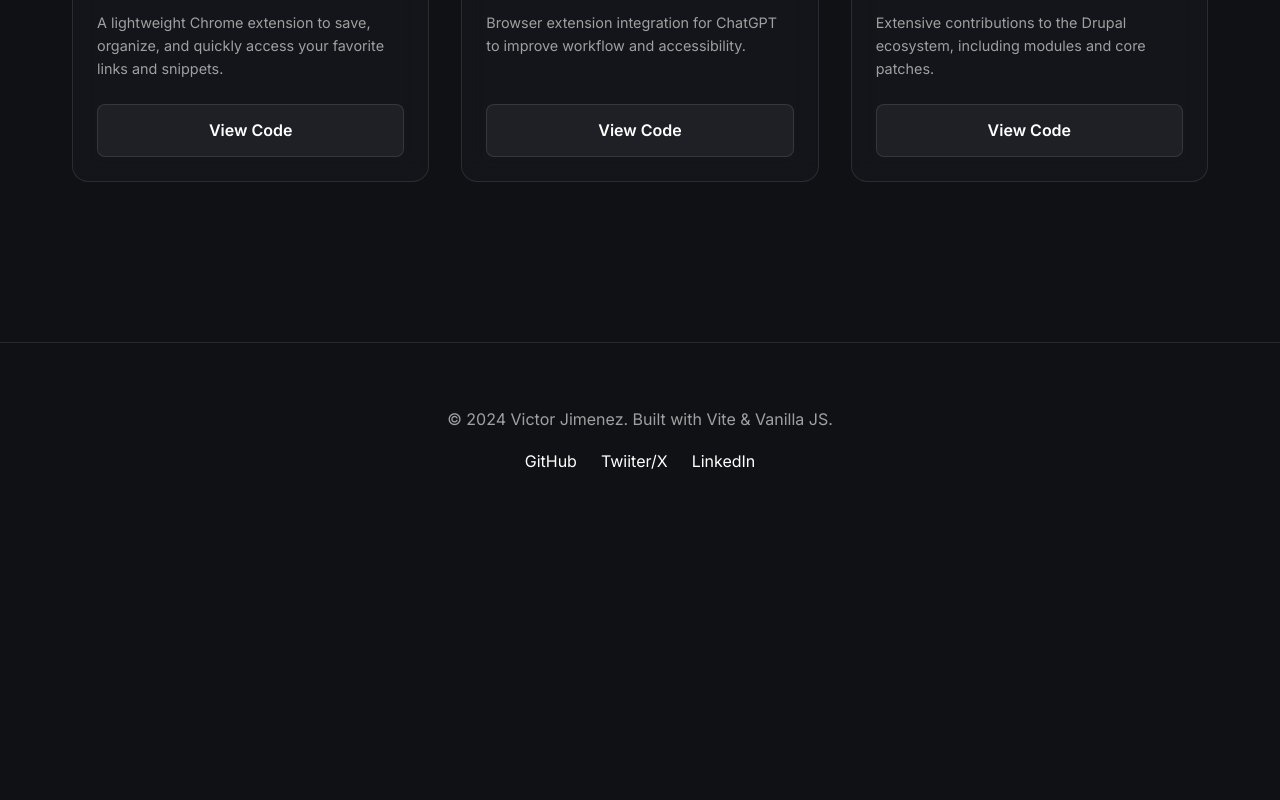
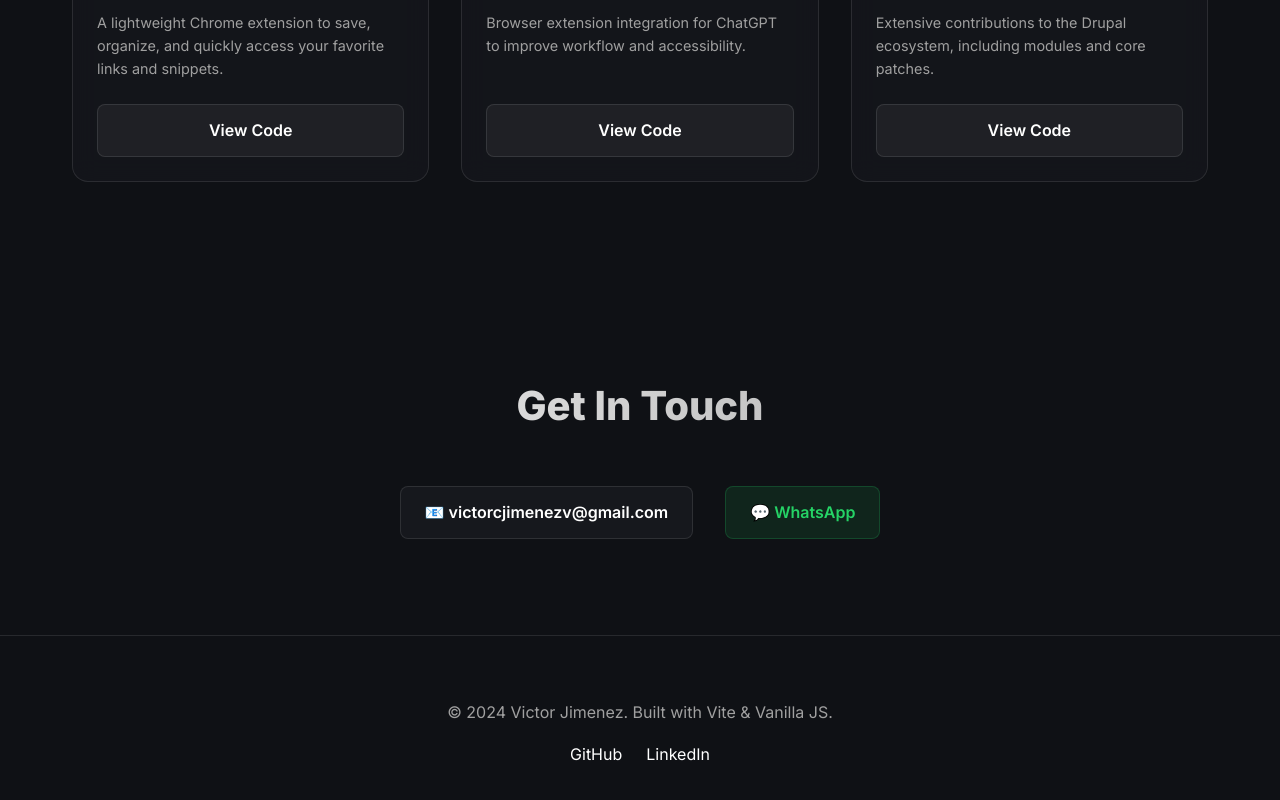
Before and after one commit to victorjimenezdev/victorjimenezdev.github.io, a website built with Vite: page index.html in a window 1280 px wide. Shown: the part 8861-9661 px from the top of the page. Before the commit the page ends 9399 px from the top, so only its background shows below. Built offline with nearby package versions, Linux system fonts and the light colour scheme.

Commit message:
Add Contact section and update footer

```diff
--- a/index.html
+++ b/index.html
@@ -135,16 +135,34 @@
         </div>
       </div>
     </section>
+
+
+    <!-- Contact Section -->
+    <section id="contact" style="padding: 6rem 0; text-align: center;">
+      <div class="container">
+        <h2 class="section-title">Get In Touch</h2>
+        <div style="display: flex; justify-content: center; gap: 2rem; flex-wrap: wrap;">
+          <a href="mailto:victorcjimenezv@gmail.com" class="btn"
+            style="background: var(--bg-secondary); border: 1px solid var(--card-border);">
+            📧 victorcjimenezv@gmail.com
+          </a>
+          <a href="https://wa.me/14073342078" target="_blank" class="btn"
+            style="background: rgba(37, 211, 102, 0.1); color: #25D366; border: 1px solid rgba(37, 211, 102, 0.2);">
+            💬 WhatsApp
+          </a>
+        </div>
+      </div>
+    </section>
   </main>
 
   <footer
-    style="padding: 4rem 0; border-top: 1px solid var(--card-border); margin-top: 4rem; text-align: center; color: var(--text-secondary);">
+    style="padding: 4rem 0; border-top: 1px solid var(--card-border); margin-top: 0; text-align: center; color: var(--text-secondary);">
     <div class="container">
       <p>&copy; 2024 Victor Jimenez. Built with Vite & Vanilla JS.</p>
       <div style="margin-top: 1rem; display: flex; justify-content: center; gap: 1.5rem;">
         <a href="https://github.com/victorjimenezdev" target="_blank" style="color: var(--text-primary);">GitHub</a>
-        <a href="#" style="color: var(--text-primary);">Twiiter/X</a>
-        <a href="#" style="color: var(--text-primary);">LinkedIn</a>
+        <a href="https://www.linkedin.com/in/victor-j-8268a2266/" target="_blank"
+          style="color: var(--text-primary);">LinkedIn</a>
       </div>
     </div>
   </footer>
```
